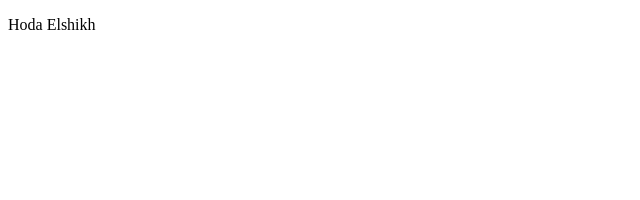
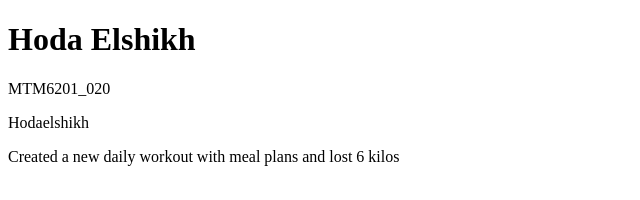
Before and after one commit to Hodaelshikh/hodaelshikh.github.io, a plain HTML site: page week1/index.html in a window 1280 px wide. Shown: the whole page, without its empty margins (0-640 px from the left). Drawn offline with Linux system fonts and the light colour scheme.

Commit message:
week1(P1)

```diff
--- a/week1/index.html
+++ b/week1/index.html
@@ -3,9 +3,12 @@
 <head>
     <meta charset="UTF-8">
     <meta name="viewport" content="width=device-width, initial-scale=1.0">
-    <title>Document</title>
+    <title>Github Pages</title>
 </head>
 <body>
-    <p>Hoda Elshikh</p>
+    <h1>Hoda Elshikh</h1>
+    <p>MTM6201_020</p>
+    <P>Hodaelshikh</P>
+    <p>Created a new daily workout with meal plans and lost 6 kilos</p>
 </body>
 </html>
```
